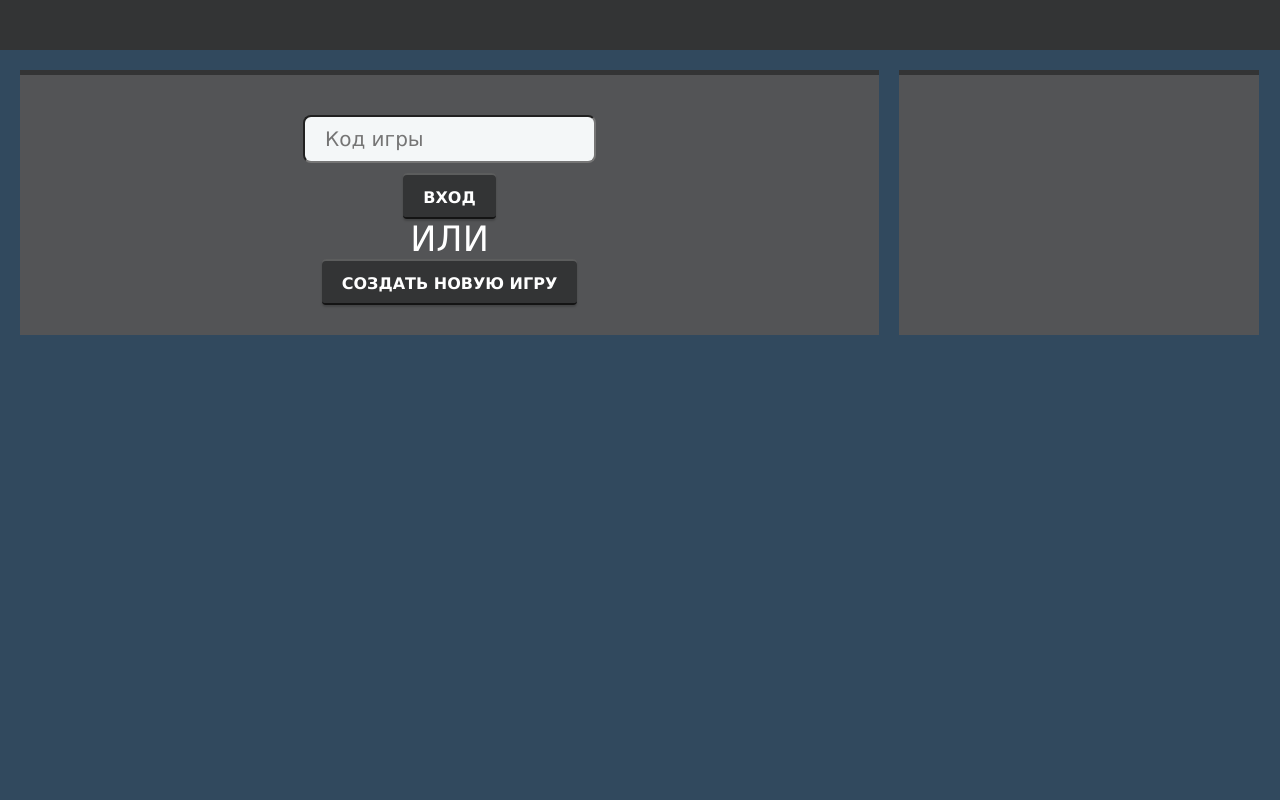
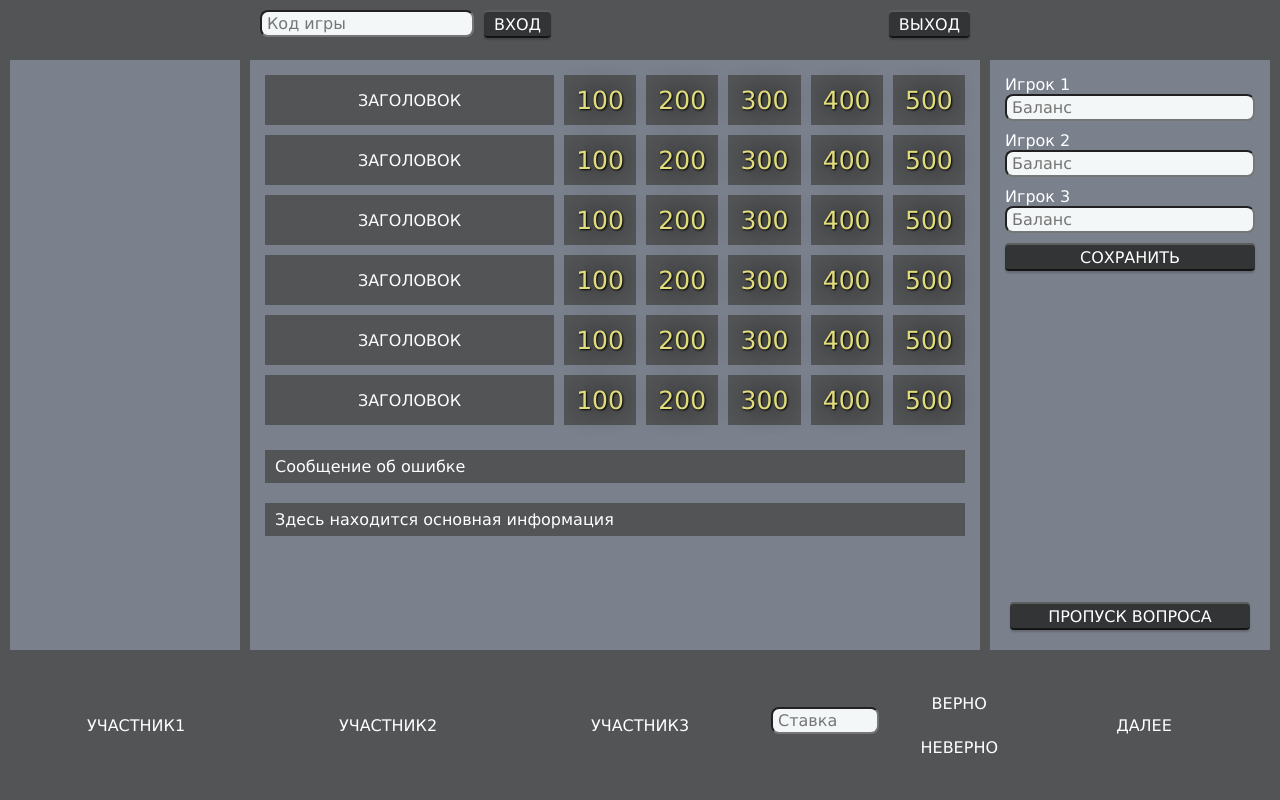
Before and after one commit to didlidu/jeopardy-web, a Django app: template templates/admin_panel.html in a window 1280 px wide. Run offline with Django 3.2, Linux system fonts and the light colour scheme; the template is opened without the code that fills it, so the values that code supplies are empty.

Commit message:
.gitignore

```diff
--- a/app/utils.py
+++ b/app/utils.py
@@ -5,6 +5,7 @@
 import traceback
 
 from django.db import transaction
+from django.utils import timezone
 
 from app.models import Game, Category, Question
 from app.services.error_service import AppException, FIELD_REQUIRED, INTERNAL_SERVER_ERROR
@@ -60,14 +61,14 @@
             return result
         except AppException as exception:
             exception_dict = exception.to_dict()
-            print(str(datetime.datetime.utcnow()) + ' ' + str(exception_dict))
+            print(str(timezone.now()) + ' ' + str(exception_dict))
             return json_response(
                 exception_dict,
                 status=exception.http_code
             )
         except:
             exception_text = traceback.format_exc()
-            print(str(datetime.datetime.utcnow()) + ' ' + str(exception_text))
+            print(str(timezone.now()) + ' ' + str(exception_text))
             exception = AppException(INTERNAL_SERVER_ERROR)
             return json_response(
                 exception.to_dict(),
--- /dev/null
+++ b/static/css/admin.css
@@ -0,0 +1,176 @@
+* {
+    box-sizing: border-box;
+}
+
+.text {
+    color: white;
+    font-size: 16px;
+    font-family: "Lucida Sans Unicode", "Lucida Grande", sans-serif;
+}
+
+.text-price {
+    color: #e2dd7c;
+    font-size: 25px;
+    font-family: "Lucida Sans Unicode", "Lucida Grande", sans-serif;
+    text-shadow: 1px 1px 2px black, 0 0 1em black;
+}
+
+.text-input {
+    font-size: 16px;
+    font-family: "Lucida Sans Unicode", "Lucida Grande", sans-serif;
+}
+
+main {
+    background-color: #7a808c;
+    min-height: calc(100vh - 60px - 150px);
+    margin: 60px 300px 150px 250px;
+    padding: 10px;
+}
+
+nav {
+    background-color: #7a808c;
+    border-left:10px solid #535456;
+    border-right:10px solid #535456;
+    position: fixed;
+    top: 60px;
+    left: 0;
+    bottom: 150px;
+    height: calc(100% - 60px - 150px);
+    padding: 10px;
+    width: 250px;
+}
+
+aside {
+    background-color: #7a808c;
+    border-left:10px solid #535456;
+    border-right:10px solid #535456;
+    position: fixed;
+    top: 60px;
+    right: 0;
+    bottom: 150px;
+    height: calc(100% - 60px - 150px);
+    padding: 15px;
+    width: 300px;
+}
+
+header {
+    background-color: #535456;
+    position: fixed;
+    top: 0;
+    width: 100%;
+    height: 60px;
+    padding: 10px;
+}
+
+footer {
+    background-color: #535456;
+    height: 150px;
+    padding: 10px;
+    position: fixed;
+    bottom: 0;
+    width: 100%;
+    display: flex;
+}
+
+.table-row {
+    display: flex;
+    height: 60px;
+}
+
+.table-row-final {
+    flex-direction: column;
+}
+
+.cell {
+    background-color: #535456;
+    margin: 5px 5px 5px 5px;
+    display: flex;
+    align-items: center;
+    justify-content: center;
+}
+
+.cell:hover {
+    background-color: #404142;
+    cursor: pointer;
+}
+
+.blocked-cell {
+    background-color: #535456;
+    margin: 5px 5px 5px 5px;
+    display: flex;
+    align-items: center;
+    justify-content: center;
+}
+
+.cell-title {
+    flex: 4;
+    text-transform: uppercase;
+    text-align: center;
+}
+
+.cell-title:hover {
+    font-size: 17px;
+    color: #dedfe0;
+}
+
+.cell-title:active {
+    font-size: 16px;
+}
+
+.cell-price {
+    flex: 1;
+}
+
+.cell-price:hover {
+    font-size: 26px;
+    color: #ceca77;
+}
+
+.cell-price:active {
+    font-size: 25px;
+}
+
+.cell-final {
+    width: 30%;
+    max-width: 30%;
+    align-self: center;
+}
+
+.cell-text {
+    display: table-cell;
+}
+
+.main-info {
+    background-color: #535456;
+    white-space: pre-line;
+    margin: 20px 5px 5px 5px;
+    padding: 7px 10px 7px 10px;
+}
+
+.auth-holder {}
+
+.inline { float:left; }
+
+.input {
+    display: block;
+	padding: 2px 5px;
+	background: #f4f7f8;
+	background: #f4f7f8;
+	border-radius: 8px;
+}
+
+.button {
+    position: relative;
+    text-align: center;
+    padding: 5px 10px 2px 10px;
+    text-decoration: none;
+    background: #333435; /*button color*/
+    border-bottom: solid 2px #141414; /*daker color*/
+    border-radius: 4px;
+    box-shadow: inset 0 2px 0 rgba(255,255,255,0.2), 0 2px 2px rgba(0, 0, 0, 0.19);
+}
+
+.button:active {
+    border-bottom: solid 2px #333435;
+    box-shadow: 0 0 2px rgba(0, 0, 0, 0.30);
+}
--- a/static/css/admin_view.css
+++ b/static/css/admin_view.css
@@ -1,3 +1,7 @@
+body {
+    background-color: #31495e;
+}
+
 .main {
     height:80vh;
     background-color: #7a808c;
--- a/static/css/main.css
+++ b/static/css/main.css
@@ -1,7 +1,6 @@
 body {
     margin: 0 !important;
     padding: 0 !important;
-    background-color: #31495e;
     -moz-user-select: none; -webkit-user-select: none; -ms-user-select:none; user-select:none;-o-user-select:none;
 }
 
--- a/static/css/player.css
+++ b/static/css/player.css
@@ -1,3 +1,7 @@
+body {
+    background-color: #31495e;
+}
+
 header {
     background-color: #333435;
     height: 50px;
--- a/templates/admin_panel.html
+++ b/templates/admin_panel.html
@@ -3,7 +3,7 @@
 <html>
     <head>
         <link rel="stylesheet" type="text/css" href="{% static 'css/main.css' %}">
-        <link rel="stylesheet" type="text/css" href="{% static 'css/player.css' %}">
+        <link rel="stylesheet" type="text/css" href="{% static 'css/admin.css' %}">
         <script>
             var csrf_token = "{{ csrf_token }}";
         </script>
@@ -11,29 +11,95 @@
 <body>
 
     <header>
-
+        <div id="auth_holder" class="auth-holder" style="margin-left: 250px;">
+            <input class="text-input input inline" style="margin-right: 10px;" placeholder="Код игры">
+            <a id="auth_button" class="text button inline">ВХОД</a>
+        </div>
+        <div id="logout_holder" class="auth-holder" style="float: right; margin-right: 300px;">
+            <a id="logout_button" class="text button inline">ВЫХОД</a>
+        </div>
     </header>
-
-    <section>
-        <div class="wrapper">
-            <div class="column1">
-                <div id="button_holder" class="big-red-button-holder" style="display:none">
-                    <a class="big-red-button"></a>
-                </div>
-                <div id="auth_holder" class="auth-holder">
-                    <input class="auth-input" placeholder="Код игры" required>
-                    <a class="auth-button">ВХОД</a>
-                    <p class="text-name">или</p>
-                    <a class="auth-button">СОЗДАТЬ НОВУЮ ИГРУ</a>
-                </div>
+    <nav></nav>
+    <main>
+        <div id="table" class="content">
+            <div class="table-row">
+                <div class="text cell cell-title">Заголовок</div>
+                <div class="text-price cell cell-price">100</div>
+                <div class="text-price cell cell-price">200</div>
+                <div class="text-price cell cell-price">300</div>
+                <div class="text-price cell cell-price">400</div>
+                <div class="text-price cell cell-price">500</div>
             </div>
-            <div class="column2">
-                <div class="user-info-holder" style="display:none">
-                    <p class="text-name">Имя</p>
-                    <p class="text-balance">3000</p>
-                </div>
+            <div class="table-row">
+                <div class="text cell cell-title">Заголовок</div>
+                <div class="text-price cell cell-price">100</div>
+                <div class="text-price cell cell-price">200</div>
+                <div class="text-price cell cell-price">300</div>
+                <div class="text-price cell cell-price">400</div>
+                <div class="text-price cell cell-price">500</div>
+            </div>
+            <div class="table-row">
+                <div class="text cell cell-title">Заголовок</div>
+                <div class="text-price cell cell-price">100</div>
+                <div class="text-price cell cell-price">200</div>
+                <div class="text-price cell cell-price">300</div>
+                <div class="text-price cell cell-price">400</div>
+                <div class="text-price cell cell-price">500</div>
+            </div>
+            <div class="table-row">
+                <div class="text cell cell-title">Заголовок</div>
+                <div class="text-price cell cell-price">100</div>
+                <div class="text-price cell cell-price">200</div>
+                <div class="text-price cell cell-price">300</div>
+                <div class="text-price cell cell-price">400</div>
+                <div class="text-price cell cell-price">500</div>
+            </div>
+            <div class="table-row">
+                <div class="text cell cell-title">Заголовок</div>
+                <div class="text-price cell cell-price">100</div>
+                <div class="text-price cell cell-price">200</div>
+                <div class="text-price cell cell-price">300</div>
+                <div class="text-price cell cell-price">400</div>
+                <div class="text-price cell cell-price">500</div>
+            </div>
+            <div class="table-row">
+                <div class="text cell cell-title">Заголовок</div>
+                <div class="text-price cell cell-price">100</div>
+                <div class="text-price cell cell-price">200</div>
+                <div class="text-price cell cell-price">300</div>
+                <div class="text-price cell cell-price">400</div>
+                <div class="text-price cell cell-price">500</div>
             </div>
         </div>
-    </section>
+        <div id="error" class="text main-info">Сообщение об ошибке</div>
+        <div id="main_info" class="text main-info">Здесь находится основная информация</div>
+    </main>
+    <aside>
+        <div id="players_edit_holder" class="auth-holder">
+            <div class="text">Игрок 1</div>
+            <input class="text-input input inline" style="margin-bottom: 10px; width: 100%;" placeholder="Баланс">
+            <div class="text">Игрок 2</div>
+            <input class="text-input input inline" style="margin-bottom: 10px; width: 100%;" placeholder="Баланс">
+            <div class="text">Игрок 3</div>
+            <input class="text-input input inline" style="margin-bottom: 10px; width: 100%;" placeholder="Баланс">
+            <a id="players_save_button" class="text button inline" style="width: 100%;">СОХРАНИТЬ</a>
+        </div>
+        <a id="skip_question" class="text button inline" style="position: absolute; left: 20px; right: 20px; bottom: 20px;">ПРОПУСК ВОПРОСА</a>
+    </aside>
+    <footer>
+        <div class="text cell cell-title">УЧАСТНИК1</div>
+        <div class="text cell cell-title">УЧАСТНИК2</div>
+        <div class="text cell cell-title">УЧАСТНИК3</div>
+        <div class="text blocked-cell cell-title">
+            <div>
+                <input class="text-input input inline" style="margin-bottom: 10px; width: 80%;" placeholder="Ставка">
+            </div>
+            <div style="width: 150px;">
+                <div class="text cell cell-title" style="padding: 10px">ВЕРНО</div>
+                <div class="text cell cell-title" style="padding: 10px">НЕВЕРНО</div>
+            </div>
+        </div>
+        <div class="text cell cell-title">Далее</div>
+    </footer>
 
 </body>
```
Also changed, not shown: app/models.py (+11 -6 lines), app/views.py (+9 -7 lines), app/migrations/0001_initial.py (added), app/migrations/0002_auto_20190620_2035.py (added).
